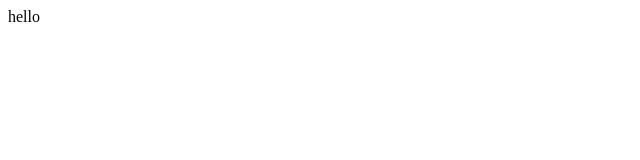
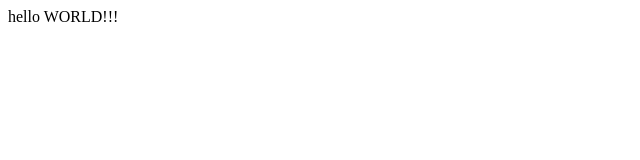
Before and after one commit to asapsystems/hello-world, a plain HTML site: page index.html in a window 1280 px wide. Shown: the whole page, without its empty margins (0-640 px from the left). Drawn offline with Linux system fonts and the light colour scheme.

Commit message:
Added Exclamation mark

```diff
--- a/index.html
+++ b/index.html
@@ -1 +1 @@
-<p> hello</p>
+<p> hello WORLD!!!</p>
```
